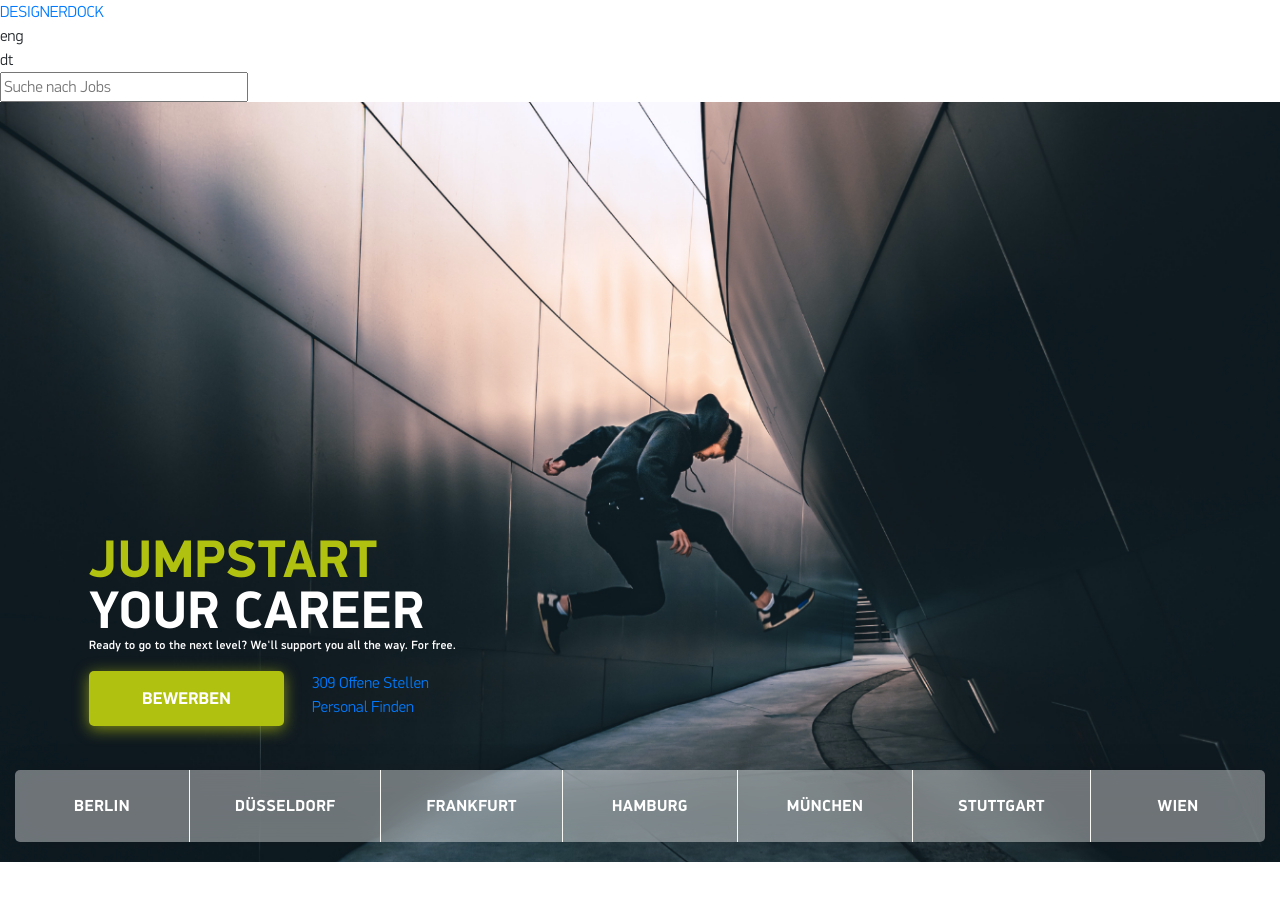
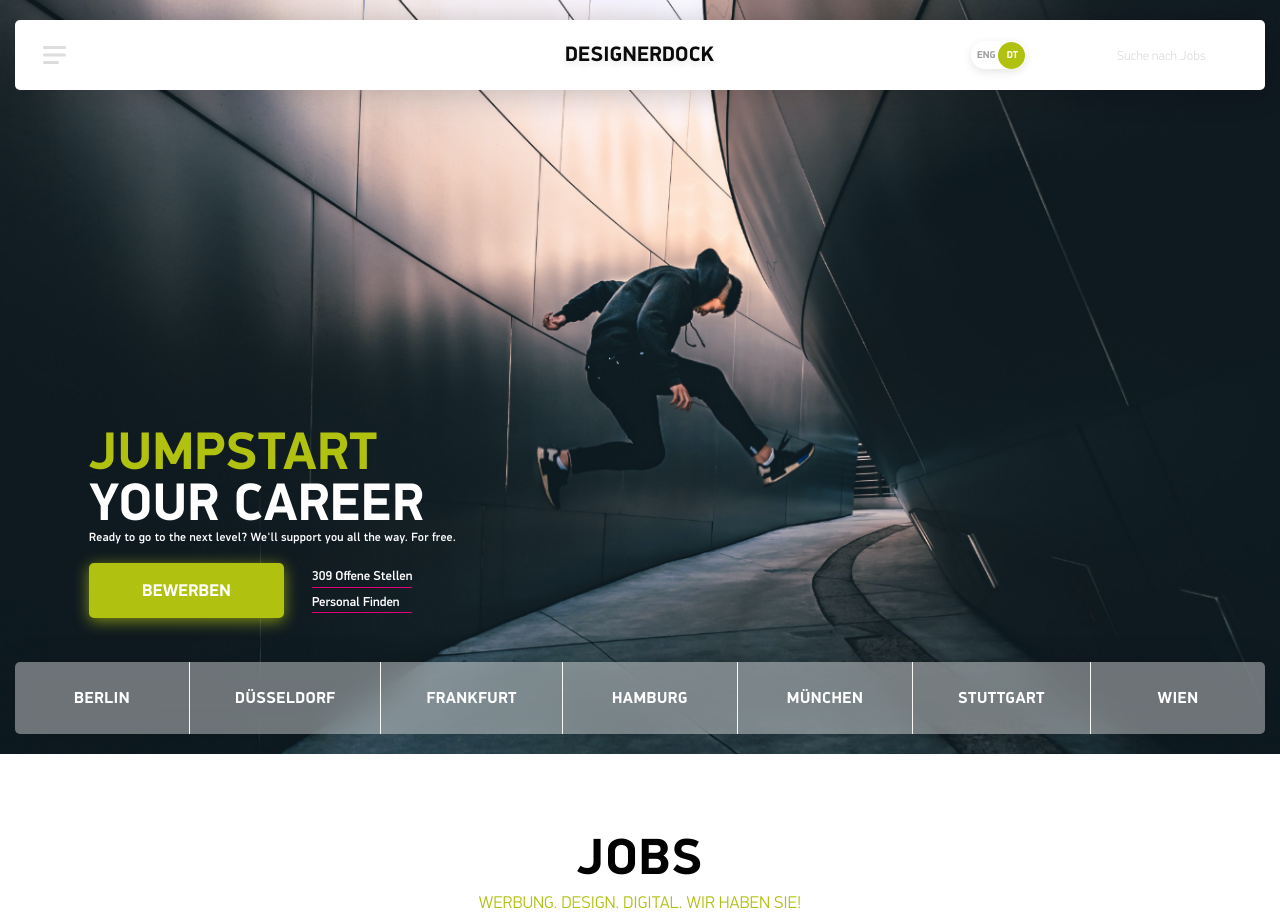
Before and after one commit to saddamcrr7/designerdock, a website built with webpack: page src/index.html in a window 1280 px wide. Shown: the top 918 px of the page. Built offline with nearby package versions, Linux system fonts and the light colour scheme.

Commit message:
update hero and add navbar

```diff
--- a/src/index.html
+++ b/src/index.html
@@ -9,7 +9,7 @@
     <title>Designer Dock</title>
 </head>
 <body>
-    <header class="header header--main">
+    <header class="header">
       <div class="header__container">
         <div class="main-navbar">
           <div class="main-navbar__row">
@@ -25,9 +25,9 @@
             </div>
             <a href="#" class="main-navbar__brand">DESIGNERDOCK</a>
             <div class="main-navbar__left">
-              <div class="lng-switch">
-                <div class="lng-switch__btn">eng</div>
-                <div class="lng-switch__btn">dt</div>
+              <div class="lng-switch is-dt">
+                <div class="lng-switch__btn lng-switch__btn--en">eng</div>
+                <div class="lng-switch__btn lng-switch__btn--dt">dt</div>
               </div>
               <div class="main-navbar__search">
                 <div class="main-navbar__search-wrapper">
@@ -41,8 +41,7 @@
       </div>
     </header>
     <div class="block-hero">
-      <div class="block-hero__bg">
-        <img src="./images/hero-bg.png" alt="" class="block-hero__bg-img">
+      <div class="block-hero__bg"">
       </div>
       <div class="block-hero__container">
         <div class="block-hero__content">
--- a/src/styles/blocks/hero/_hero.scss
+++ b/src/styles/blocks/hero/_hero.scss
@@ -1,7 +1,10 @@
 .block-hero {
   width: 100%;
-  height: 760px;
+  height: 754px;
   position: relative;
+  margin-top: -90px;
+  z-index: 1;
+
   &__bg {
     width: 100%;
     height: 100%;
@@ -9,13 +12,11 @@
     top: 0;
     bottom: 0;
     z-index: 1;
-  }
-
-  &__bg-img{
-    width: 100%;
-    height: 100%;
-    object-fit: cover;
-    object-position: center;
+    background-image: url("../images/hero-bg.png");
+    background-position: center bottom;
+    background-repeat: no-repeat;
+    background-attachment: fixed;
+    background-size: cover;
   }
 
   &__container {
@@ -33,7 +34,7 @@
     padding-left: 74px;
   }
 
-  &__title  {
+  &__title {
     font-size: 53px;
     color: $white;
     text-transform: uppercase;
@@ -81,11 +82,22 @@
   &__ctas {
     display: flex;
     flex-direction: column;
+    justify-content: flex-end;
     margin-left: 28px;
   }
 
   &__cta {
+    color: $white;
+    font-weight: 500;
+    font-size: 13px;
+    border-bottom: 1px solid $red;
+    transition: 0.3s ease;
+    margin-bottom: 5px;
 
+    &:hover {
+      text-decoration: none;
+      color: $red;
+    }
   }
 
   &__navbar {
--- /dev/null
+++ b/src/styles/components/header/_header.scss
@@ -0,0 +1,11 @@
+.header {
+  padding-top: 20px;
+  position: relative;
+  z-index: 2;
+
+  &__container {
+    @include make-container();
+    max-width: 1295px + $grid-gutter-width;
+    position: relative;
+  }
+}
--- /dev/null
+++ b/src/styles/components/header/_lng-switch.scss
@@ -0,0 +1,62 @@
+.lng-switch {
+  display: flex;
+  align-items: center;
+  justify-content: space-between;
+  width: 55px;
+  height: 28px;
+  box-shadow: 0 3px 10px #0000001A;
+  border-radius: 20px;
+  position: relative;
+  margin-right: 80px;
+  padding: 0 8px 0 6px;
+
+  &::before {
+    content: '';
+    position: absolute;
+    height: 27px;
+    width: 27px;
+    background-color: $light-green;
+    top: 0.5px;
+    left: 1px;
+    border-radius: 20px;
+    z-index: 1;
+  }
+
+  &__btn {
+    cursor: pointer;
+    text-transform: uppercase;
+    position: relative;
+    z-index: 2;
+    font-size: 10px;
+    font-weight: bold;
+    color: #9C9C9C;
+  }
+
+  &.is-dt {
+    .lng-switch {
+      &__btn--dt {
+        color: $white;
+
+      }
+    }
+
+    &::before {
+      left: auto;
+      right: 1px;
+    }
+  }
+
+  &.is-en {
+    .lng-switch {
+      &__btn--en {
+        color: $white;
+
+      }
+    }
+
+    &::before {
+      left: auto;
+      left: 1px;
+    }
+  }
+}
--- a/src/styles/components/header/_main-navbar.scss
+++ b/src/styles/components/header/_main-navbar.scss
@@ -0,0 +1,85 @@
+.main-navbar {
+  background: $white;
+  border-radius: 5px;
+  box-shadow: 0 3px 30px #00000033;
+  padding: 21px 29px 21px 28px;
+
+  &__row {
+    display: flex;
+    justify-content: space-between;
+    align-items: center;
+  }
+
+  &__brand {
+    font-size: 21px;
+    text-transform: uppercase;
+    color: #0B0B0B;
+    letter-spacing: 0.21px;
+    font-weight: bold;
+    line-height: 20px;
+    margin-left: 242px;
+    text-shadow: 0 3px 6px #0000001A;
+
+    &:hover {
+      color: #0B0B0B;
+      text-decoration: none;
+    }
+  }
+
+  &__left {
+    display: flex;
+  }
+
+  &__search-input {
+    width: 130px;
+    height: 28px;
+    font-size: 13px;
+    border: 1px solid transparent;
+    border-radius: 20px;
+    transition: 0.3s;
+    letter-spacing: 0.13px;
+    padding-left: 10px;
+    padding-right: 30px;
+
+    &:focus {
+      outline: none;
+      border: 1px solid #DDDDDD;
+    }
+
+    &::placeholder {
+      color: #DDDDDD;
+      font-size: 13px;
+    }
+  }
+
+  &__menu-toggler {
+    position: relative;
+    width: 23px;
+    height: 18px;
+    cursor: pointer;
+
+    span {
+      position: absolute;
+      left: 0;
+      height: 3px;
+      width: 100%;
+      background-color: #DDDDDD;
+      border-radius: 2px;
+      display: block;
+
+      &:nth-child(1) {
+        top: 0;
+      }
+
+      &:nth-child(2) {
+        top: 50%;
+        transform: translateY(-50%);
+      }
+
+      &:nth-child(3) {
+        bottom: 0;
+        width: 70%;
+      }
+    }
+  }
+}
--- a/src/styles/main.scss
+++ b/src/styles/main.scss
@@ -17,6 +17,11 @@
 @import "~bootstrap/scss/_type";
 @import "~bootstrap/scss/_transitions";
 
+// components
+@import 'components/header/header';
+@import 'components/header/main-navbar';
+@import 'components/header/lng-switch';
+
 // block
 @import 'blocks/hero/hero';
 @import 'blocks/job/job-cards';
```
Also changed, not shown: src/styles/components/header/_main-header.scss (deleted).
